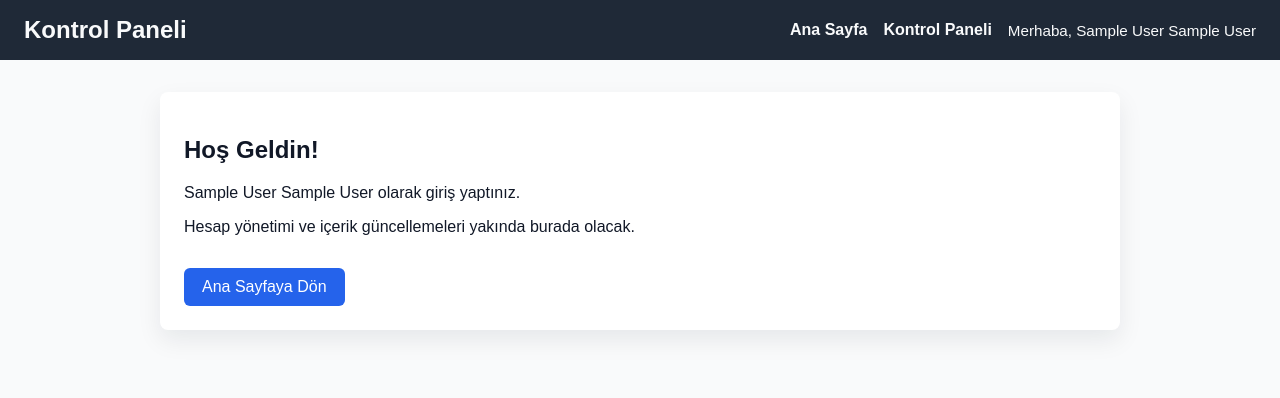
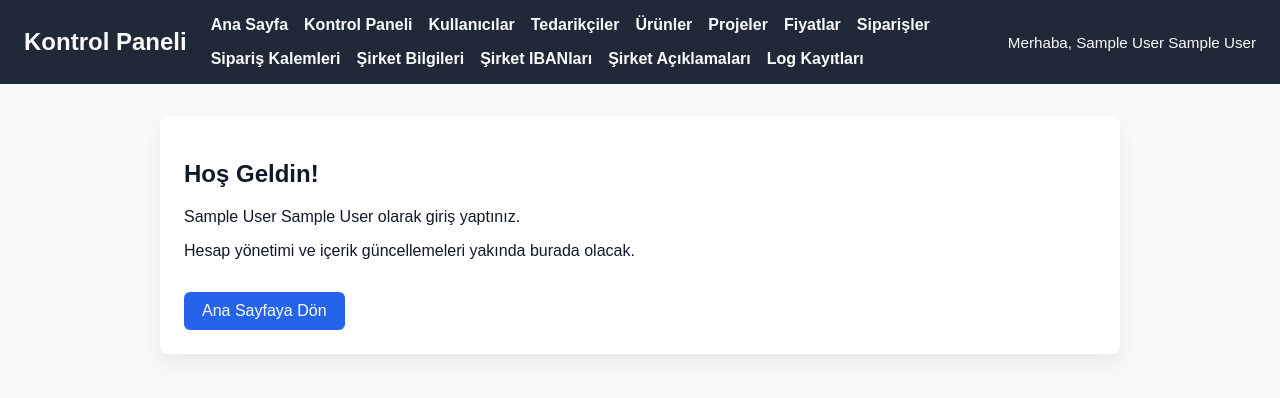
Before and after one commit to hakanicellioglu/nexa, a PHP site: page /dashboard.php in a window 1280 px wide. Shown: the top 398 px of the page. Run offline with PHP 8.4, Linux system fonts and the light colour scheme; the visitor is signed in with stand-in values (Sample User, id 1).

Commit message:
Add navigation items for database tables

```diff
--- a/header.php
+++ b/header.php
@@ -9,6 +9,30 @@ if (isset($_SESSION['firstname'], $_SESSION['lastname'])) {
     $userFullName = trim($_SESSION['firstname'] . ' ' . $_SESSION['lastname']);
 }
 $isAuthenticated = isset($_SESSION['user_id']);
+
+$publicLinks = [
+    ['href' => 'index.php', 'label' => 'Ana Sayfa'],
+];
+
+$authenticatedLinks = [
+    ['href' => 'dashboard.php', 'label' => 'Kontrol Paneli'],
+    ['href' => 'users.php', 'label' => 'Kullanıcılar'],
+    ['href' => 'suppliers.php', 'label' => 'Tedarikçiler'],
+    ['href' => 'products.php', 'label' => 'Ürünler'],
+    ['href' => 'projects.php', 'label' => 'Projeler'],
+    ['href' => 'price.php', 'label' => 'Fiyatlar'],
+    ['href' => 'orders.php', 'label' => 'Siparişler'],
+    ['href' => 'order_items.php', 'label' => 'Sipariş Kalemleri'],
+    ['href' => 'company.php', 'label' => 'Şirket Bilgileri'],
+    ['href' => 'company_ibans.php', 'label' => 'Şirket IBANları'],
+    ['href' => 'company_descriptions.php', 'label' => 'Şirket Açıklamaları'],
+    ['href' => 'logs.php', 'label' => 'Log Kayıtları'],
+];
+
+$guestLinks = [
+    ['href' => 'login.php', 'label' => 'Giriş Yap'],
+    ['href' => 'register.php', 'label' => 'Kayıt Ol'],
+];
 ?>
 <!DOCTYPE html>
 <html lang="tr">
@@ -21,7 +45,7 @@ $isAuthenticated = isset($_SESSION['user_id']);
         header { background: #1f2937; color: #f9fafb; padding: 16px 24px; display: flex; align-items: center; justify-content: space-between; gap: 24px; }
         header h1 { margin: 0; font-size: 1.5rem; white-space: nowrap; }
         .header-actions { display: flex; align-items: center; gap: 16px; }
-        nav { display: flex; gap: 16px; }
+        nav { display: flex; gap: 16px; flex-wrap: wrap; }
         nav a { color: #f9fafb; text-decoration: none; font-weight: 600; }
         nav a:hover { text-decoration: underline; }
         .user-info { font-size: 0.95rem; white-space: nowrap; }
@@ -36,12 +60,23 @@ $isAuthenticated = isset($_SESSION['user_id']);
         <h1><?php echo htmlspecialchars($pageTitle, ENT_QUOTES, 'UTF-8'); ?></h1>
         <div class="header-actions">
             <nav>
-                <a href="index.php">Ana Sayfa</a>
+                <?php foreach ($publicLinks as $link) : ?>
+                    <a href="<?php echo htmlspecialchars($link['href'], ENT_QUOTES, 'UTF-8'); ?>">
+                        <?php echo htmlspecialchars($link['label'], ENT_QUOTES, 'UTF-8'); ?>
+                    </a>
+                <?php endforeach; ?>
                 <?php if ($isAuthenticated) : ?>
-                    <a href="dashboard.php">Kontrol Paneli</a>
+                    <?php foreach ($authenticatedLinks as $link) : ?>
+                        <a href="<?php echo htmlspecialchars($link['href'], ENT_QUOTES, 'UTF-8'); ?>">
+                            <?php echo htmlspecialchars($link['label'], ENT_QUOTES, 'UTF-8'); ?>
+                        </a>
+                    <?php endforeach; ?>
                 <?php else : ?>
-                    <a href="login.php">Giriş Yap</a>
-                    <a href="register.php">Kayıt Ol</a>
+                    <?php foreach ($guestLinks as $link) : ?>
+                        <a href="<?php echo htmlspecialchars($link['href'], ENT_QUOTES, 'UTF-8'); ?>">
+                            <?php echo htmlspecialchars($link['label'], ENT_QUOTES, 'UTF-8'); ?>
+                        </a>
+                    <?php endforeach; ?>
                 <?php endif; ?>
             </nav>
             <?php if ($userFullName !== '') : ?>
```
